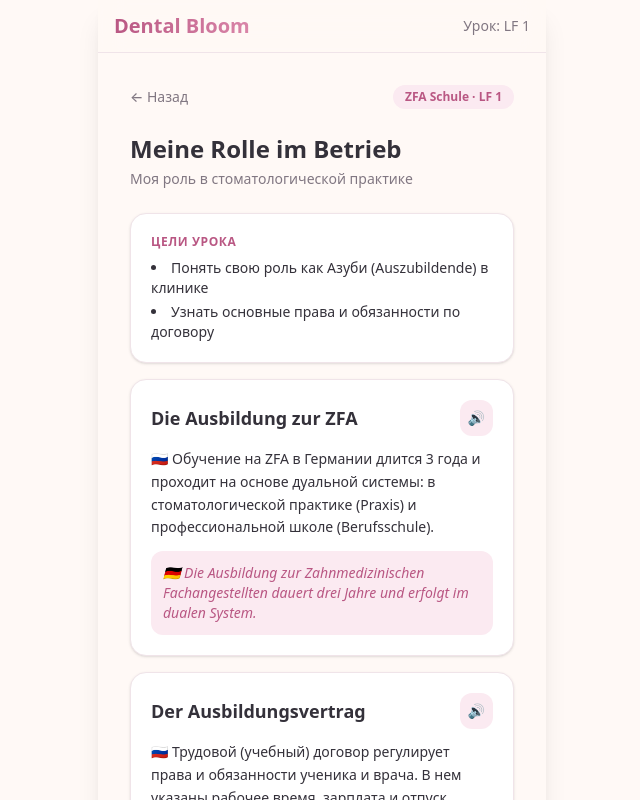
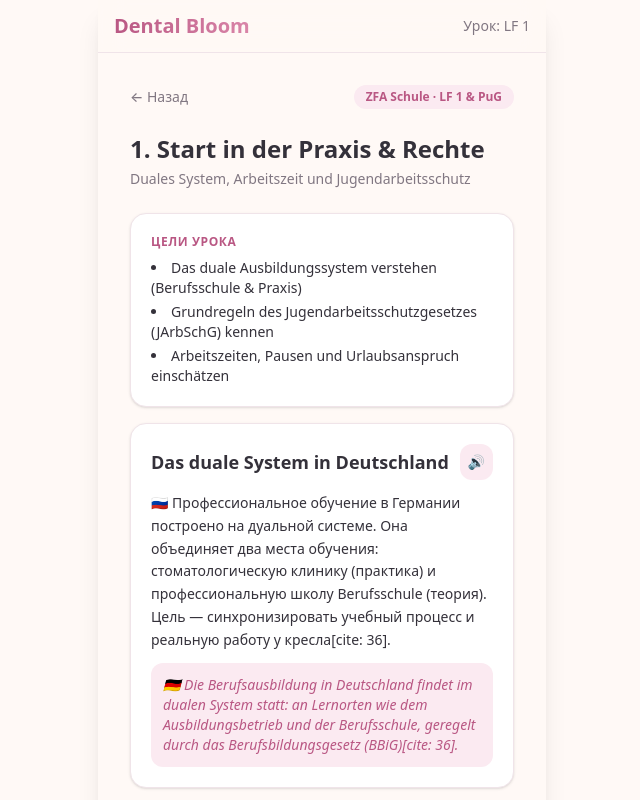
Before and after one commit to Lphabardo/Dental-Bloom, a React (Vite) app: page / in a window 1280 px wide. Both pictures are taken after a click on the button "Start Learning". Shown: the top 800 px of the page, without its empty margins (318-958 px from the left). Built offline with nearby package versions, Linux system fonts and the light colour scheme.

Commit message:
Update lesson content and voice logic

```diff
--- a/src/content/zfa/lf1/lesson-01-role.json
+++ b/src/content/zfa/lf1/lesson-01-role.json
@@ -1,77 +1,95 @@
 {
-  "id": "zfa-lf1-001",
-  "title": "Meine Rolle im Betrieb",
-  "subtitle": "Моя роль в стоматологической практике",
-  "track": "zfa",
-  "estimatedMinutes": 10,
+  "id": "lesson-01-start",
+  "title": "1. Start in der Praxis & Rechte",
+  "subtitle": "Duales System, Arbeitszeit und Jugendarbeitsschutz",
   "learningGoals": [
-    "Понять свою роль как Азуби (Auszubildende) в клинике",
-    "Узнать основные права и обязанности по договору"
+    "Das duale Ausbildungssystem verstehen (Berufsschule & Praxis)",
+    "Grundregeln des Jugendarbeitsschutzgesetzes (JArbSchG) kennen",
+    "Arbeitszeiten, Pausen und Urlaubsanspruch einschätzen"
   ],
   "sections": [
     {
       "id": "sec-1",
-      "heading": "Die Ausbildung zur ZFA",
-      "explanationRu": "Обучение на ZFA в Германии длится 3 года и проходит на основе дуальной системы: в стоматологической практике (Praxis) и профессиональной школе (Berufsschule).",
-      "explanationDe": "Die Ausbildung zur Zahnmedizinischen Fachangestellten dauert drei Jahre und erfolgt im dualen System."
+      "heading": "Das duale System in Deutschland",
+      "explanationRu": "Профессиональное обучение в Германии построено на дуальной системе. Она объединяет два места обучения: стоматологическую клинику (практика) и профессиональную школу Berufsschule (теория). Цель — синхронизировать учебный процесс и реальную работу у кресла[cite: 36].",
+      "explanationDe": "Die Berufsausbildung in Deutschland findet im dualen System statt: an Lernorten wie dem Ausbildungsbetrieb und der Berufsschule, geregelt durch das Berufsbildungsgesetz (BBiG)[cite: 36]."
     },
     {
       "id": "sec-2",
-      "heading": "Der Ausbildungsvertrag",
-      "explanationRu": "Трудовой (учебный) договор регулирует права и обязанности ученика и врача. В нем указаны рабочее время, зарплата и отпуск.",
-      "explanationDe": "Der Ausbildungsvertrag regelt die Rechte und Pflichten von Auszubildenden und Ausbildern."
+      "heading": "Arbeitszeit und Jugendarbeitsschutz",
+      "explanationRu": "Для несовершеннолетних (до 18 лет) действует строгий Закон об охране труда молодежи (JArbSchG). Максимальная рабочая неделя составляет 40 часов, а рабочий день в среднем не должен превышать 8 часов[cite: 2].",
+      "explanationDe": "Das Jugendarbeitsschutzgesetz (JArbSchG) schützt junge Menschen unter 18 Jahren. Die 40-Stunden-Woche ist die Obergrenze, der Arbeitstag sollte maximal 8 Stunden dauern[cite: 2]."
+    },
+    {
+      "id": "sec-3",
+      "heading": "Der Fall: Zu viel Stress in Berlin",
+      "explanationRu": "Подруга Гертруда пишет из Берлина: ее коллега попала в больницу, из-за чего Гертруду заставляют работать 55 часов в неделю, выходить по субботам и дают всего 15 минут на обед. По закону это грубейшие нарушения трудовых прав[cite: 8]!",
+      "explanationDe": "Gertrude schreibt: Meine Kollegin ist im Krankenhaus, jetzt arbeiten wir 55 Stunden die Woche, müssen samstags kommen und haben oft nur eine 15-minütige Mittagspause. Ist das arbeitsrechtlich erlaubt[cite: 8]?"
     }
   ],
   "vocabulary": [
     {
       "id": "v-1",
+      "article": "der / die",
       "term": "Auszubildende",
-      "article": "die",
-      "translationRu": "ученица / стажер (кратко: Azubi)",
-      "simpleDefinitionDe": "Eine Azubi lernt den Beruf.",
-      "englishTerm": "trainee"
+      "translationRu": "Стажер, ученик (Azubi)",
+      "simpleDefinitionDe": "Trainee oder Lernender in einer dualen Ausbildung."
     },
     {
       "id": "v-2",
-      "term": "Ausbildungsvertrag",
-      "article": "der",
-      "translationRu": "договор об обучении",
-      "simpleDefinitionDe": "Der Vertrag für die Ausbildung.",
-      "englishTerm": "training contract"
+      "article": "die",
+      "term": "Arbeitszeit",
+      "translationRu": "Рабочее время",
+      "simpleDefinitionDe": "Die Zeit, in der man in der Praxis arbeitet."
     },
     {
       "id": "v-3",
-      "term": "Praxis",
       "article": "die",
-      "translationRu": "стоматологическая практика / клиника",
-      "simpleDefinitionDe": "Hier arbeiten Zahnärzte und ZFA.",
-      "englishTerm": "dental practice"
+      "term": "Ruhepause",
+      "translationRu": "Перерыв для отдыха",
+      "simpleDefinitionDe": "Vorgeschriebene Erholungspause während des Arbeitstages."
+    },
+    {
+      "id": "v-4",
+      "article": "der",
+      "term": "Urlaub",
+      "translationRu": "Отпуск",
+      "simpleDefinitionDe": "Freie Tage zur Erholung nach dem Bundesurlaubsgesetz."
     }
   ],
   "exercises": [
     {
       "id": "ex-1",
-      "type": "single-choice",
-      "question": "Wie viele Jahre dauert die Ausbildung zur ZFA regulär?",
+      "question": "Was versteht man unter dem 'dualen System' der Ausbildung?",
       "options": [
-        "1 Jahr",
-        "3 Jahre",
-        "5 Jahre"
+        "Das Lernen an zwei Lernorten: Berufsschule und Ausbildungsbetrieb",
+        "Die Arbeit in zwei verschiedenen Zahnarztpraxen gleichzeitig",
+        "Eine Ausbildung, die nur aus Online-Kursen besteht"
       ],
-      "correctAnswer": "3 Jahre",
-      "explanationRu": "Обучение на ZFA в Германии длится 3 года."
+      "correctAnswer": "Das Lernen an zwei Lernorten: Berufsschule und Ausbildungsbetrieb",
+      "explanationRu": "Дуальное обучение означает одновременное прохождение практики в клинике и теории в профессиональной школе (Berufsschule)[cite: 36]."
     },
     {
       "id": "ex-2",
-      "type": "single-choice",
-      "question": "Was regelt der Ausbildungsvertrag?",
+      "question": "Wie viele Stunden beträgt die wöchentliche Obergrenze für Jugendliche nach dem JArbSchG?",
       "options": [
-        "Nur die Urlaubstage",
-        "Rechte und Pflichten während der Ausbildung",
-        "Den Urlaub der Patienten"
+        "Maximal 35 Stunden",
+        "Genau 40 Stunden",
+        "Bis zu 55 Stunden bei Notfällen"
       ],
-      "correctAnswer": "Rechte und Pflichten während der Ausbildung",
-      "explanationRu": "Договор об обучении определяет все ключевые права и обязанности сторон."
+      "correctAnswer": "Genau 40 Stunden",
+      "explanationRu": "Закон строго ограничивает рабочую неделю для несовершеннолетних рамками в 40 часов[cite: 2]."
+    },
+    {
+      "id": "ex-3",
+      "question": "Darf der Chef den bereits genehmigten Urlaub einfach so streichen, wie es bei Gertrude der Fall war?",
+      "options": [
+        "Ja, der Chef hat immer das Recht dazu.",
+        "Nein, Urlaubsansprüche und Festlegungen unterliegen gesetzlichen Regeln (Bundesurlaubsgesetz) und betrieblichen Belangen mit Rücksichtบนs Arbeitnehmer.",
+        "Ja, wenn Notstand in der Praxis herrscht."
+      ],
+      "correctAnswer": "Nein, Urlaubsansprüche und Festlegungen unterliegen gesetzlichen Regeln (Bundesurlaubsgesetz) und betrieblichen Belangen mit Rücksichtบนs Arbeitnehmer.",
+      "explanationRu": "Односторонний произвол работодателя по отмене отпуска ограничен нормами закона и интересами сотрудника[cite: 5, 8]."
     }
   ]
 }
--- a/src/pages/LessonPage.tsx
+++ b/src/pages/LessonPage.tsx
@@ -10,7 +10,6 @@ export const LessonPage: React.FC<{ onBack: () => void }> = ({ onBack }) => {
   const [selectedAnswer, setSelectedAnswer] = useState<string | null>(null);
   const [isCorrect, setIsCorrect] = useState<boolean | null>(null);
 
-  // Предзагружаем голоса при открытии страницы, чтобы мобильный браузер их «увидел»
   useEffect(() => {
     if ('speechSynthesis' in window) {
       window.speechSynthesis.getVoices();
@@ -20,7 +19,6 @@ export const LessonPage: React.FC<{ onBack: () => void }> = ({ onBack }) => {
     }
   }, []);
 
-  // 👉 Улучшенная функция озвучки с поиском «живых» голосов (отсеиваем бабушек)
   const speak = (text: string, lang: 'de-DE' | 'en-US' = 'de-DE') => {
     if (!('speechSynthesis' in window)) {
       alert('Твой браузер не поддерживает озвучку текста.');
@@ -30,7 +28,7 @@ export const LessonPage: React.FC<{ onBack: () => void }> = ({ onBack }) => {
     window.speechSynthesis.cancel();
     const utterance = new SpeechSynthesisUtterance(text);
     utterance.lang = lang;
-    utterance.rate = 0.95; // Чуть естественнее скорость
+    utterance.rate = 0.95;
 
     const voices = window.speechSynthesis.getVoices();
     if (voices.length > 0) {
@@ -38,14 +36,13 @@ export const LessonPage: React.FC<{ onBack: () => void }> = ({ onBack }) => {
       const availableVoices = voices.filter(v => v.lang.toLowerCase().includes(langCode));
 
       if (availableVoices.length > 0) {
-        // Пытаемся найти нормальный современный голос (Google, Natural, Enhanced, Siri)
         const bestVoice = availableVoices.find(v =>
           v.name.toLowerCase().includes('natural') ||
           v.name.toLowerCase().includes('google') ||
           v.name.toLowerCase().includes('enhanced') ||
           v.name.toLowerCase().includes('siri') ||
           v.name.toLowerCase().includes('premium')
-        ) || availableVoices[0]; // Если премиума нет, берем первый из доступных по языку
+        ) || availableVoices[0];
 
         utterance.voice = bestVoice;
       }
@@ -83,7 +80,7 @@ export const LessonPage: React.FC<{ onBack: () => void }> = ({ onBack }) => {
           ← Назад
         </button>
         <span className="text-xs bg-[#FBEAF1] text-[#B95783] px-3 py-1 rounded-full font-semibold">
-          ZFA Schule · LF 1
+          ZFA Schule · LF 1 & PuG
         </span>
       </div>
 
@@ -106,7 +103,6 @@ export const LessonPage: React.FC<{ onBack: () => void }> = ({ onBack }) => {
             <div key={sec.id} className="bg-white p-5 rounded-2xl shadow-sm border border-[#F0E4E9] space-y-3">
               <div className="flex items-center justify-between">
                 <h3 className="font-semibold text-[#34313A] text-lg">{sec.heading}</h3>
-                {/* Кнопка озвучки немецкого текста секции */}
                 <button
                   onClick={() => speak(sec.explanationDe, 'de-DE')}
                   className="text-sm bg-[#FBEAF1] text-[#B95783] p-2 rounded-xl hover:bg-[#F0E4E9] transition-all"
@@ -134,14 +130,22 @@ export const LessonPage: React.FC<{ onBack: () => void }> = ({ onBack }) => {
         <div className="space-y-4">
           <h2 className="text-lg font-semibold text-[#34313A]">Важные слова (Wortschatz & English)</h2>
 
-          {lesson.vocabulary.map((vocab) => (
+          {lesson.vocabulary.map((vocab) => {
+            // Подбираем английский перевод в зависимости от немецкого термина
+            let enTerm = 'Trainee';
+            let enAudio = 'Dental Assistant';
+            if (vocab.term === 'Arbeitszeit') { enTerm = 'Working hours'; enAudio = 'Working hours'; }
+            else if (vocab.term === 'Ruhepause') { enTerm = 'Rest break'; enAudio = 'Break'; }
+            else if (vocab.term === 'Urlaub') { enTerm = 'Vacation / Leave'; enAudio = 'Vacation'; }
+            else if (vocab.term === 'Auszubildende') { enTerm = 'Trainee / Dental Assistant'; enAudio = 'Dental Assistant'; }
+
+            return (
               <div key={vocab.id} className="bg-white p-4 rounded-2xl shadow-sm border border-[#F0E4E9] space-y-2">
                 <div className="flex items-center justify-between">
                   <div className="flex items-baseline gap-2">
                     <span className="text-xs text-[#817782] font-semibold">{vocab.article}</span>
                     <span className="text-lg font-bold text-[#34313A]">{vocab.term}</span>
                   </div>
-                {/* Кнопка озвучки немецкого термина */}
                   <button
                     onClick={() => speak(`${vocab.article || ''} ${vocab.term}`, 'de-DE')}
                     className="text-sm bg-[#FBEAF1] text-[#B95783] px-2.5 py-1 rounded-xl hover:bg-[#F0E4E9] transition-all"
@@ -154,22 +158,14 @@ export const LessonPage: React.FC<{ onBack: () => void }> = ({ onBack }) => {
                 <p className="text-sm font-medium text-[#B95783]">{vocab.translationRu}</p>
                 <p className="text-xs text-[#817782] italic">🇩🇪 {vocab.simpleDefinitionDe}</p>
 
-              {/* 👉 Бонусный блок: Dental English */}
+                {/* Бонусный блок: Dental English */}
                 <div className="mt-2 pt-2 border-t border-[#F0E4E9] flex items-center justify-between bg-[#FFF9F6] p-2.5 rounded-xl">
                   <div className="text-xs">
                     <span className="font-bold text-[#34313A]">🇬🇧 Dental English: </span>
-                  <span className="text-[#817782] italic">
-                    {vocab.term === 'Auszubildende' ? 'Trainee / Dental Assistant' :
-                     vocab.term === 'Behandlungszimmer' ? 'Treatment room' : 'Dental practice'}
-                  </span>
+                    <span className="text-[#817782] italic">{enTerm}</span>
                   </div>
-                {/* Кнопка озвучки английского термина */}
                   <button
-                  onClick={() => speak(
-                    vocab.term === 'Auszubildende' ? 'Dental Assistant' :
-                    vocab.term === 'Behandlungszimmer' ? 'Treatment room' : 'Dental practice',
-                    'en-US'
-                  )}
+                    onClick={() => speak(enAudio, 'en-US')}
                     className="text-xs bg-gray-100 text-gray-700 px-2 py-1 rounded-lg hover:bg-gray-200 transition-all"
                     title="Прослушать по-английски"
                   >
@@ -177,7 +173,8 @@ export const LessonPage: React.FC<{ onBack: () => void }> = ({ onBack }) => {
                   </button>
                 </div>
               </div>
-          ))}
+            );
+          })}
 
           <button
             onClick={() => setStep('exercises')}
@@ -250,7 +247,7 @@ export const LessonPage: React.FC<{ onBack: () => void }> = ({ onBack }) => {
           <div className="text-4xl">🌸</div>
           <h2 className="text-xl font-bold text-[#34313A]">Урок успешно пройден!</h2>
           <p className="text-sm text-[#817782]">
-            Вы отлично потрудились и закрепили материал по теме LF 1. Прогресс сохранен в памяти устройства.
+            Вы отлично потрудились и закрепили материал. Прогресс сохранен в памяти устройства.
           </p>
           <button
             onClick={onBack}
```
Lines whose indentation alone changed are shown as unchanged.
